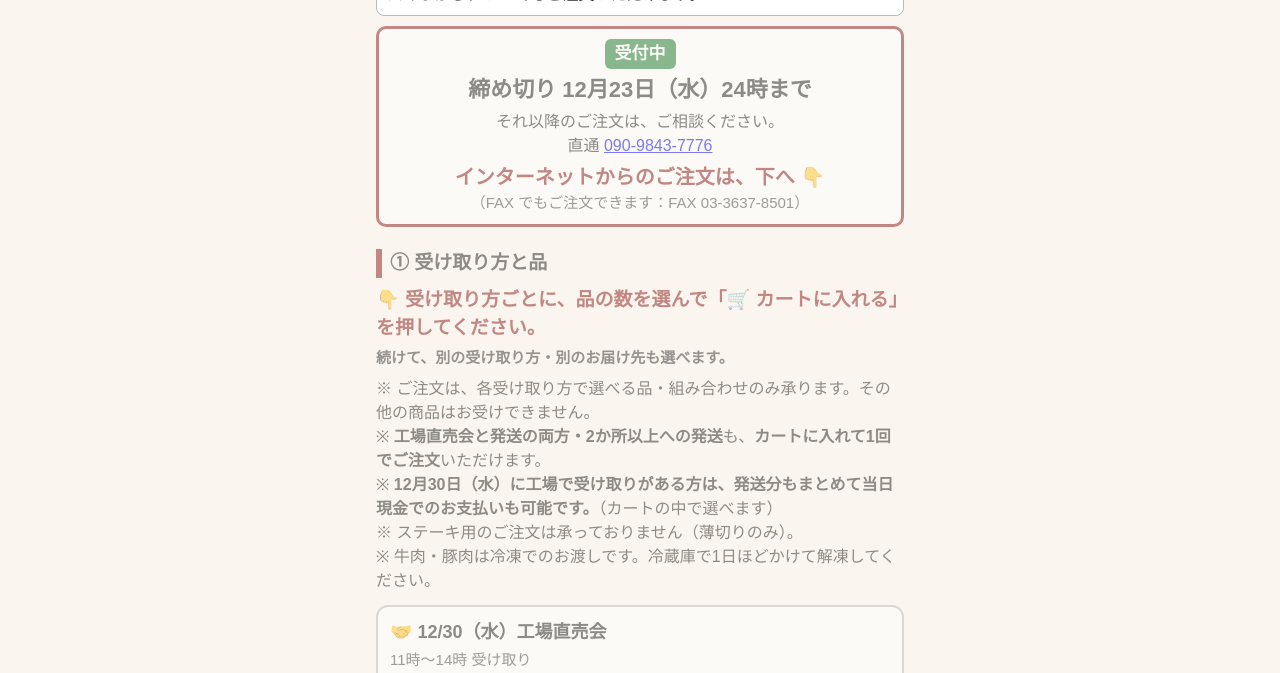
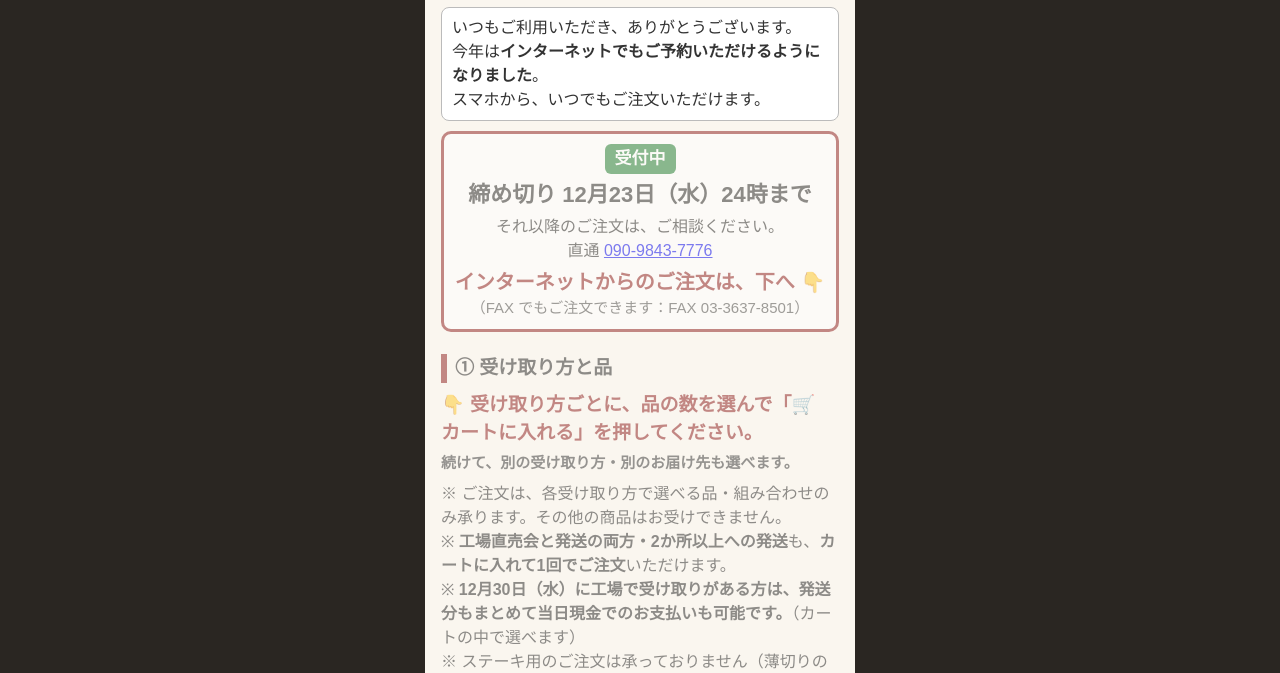
Before and after one commit to wakabayashi-shouten/wakabayashi-shouten.github.io, a plain HTML site: page order.html in a window 1280 px wide. Shown: the part 256-929 px from the top of the page. Drawn offline with Linux system fonts and the light colour scheme; no server answers.

Commit message:
Add files via upload

```diff
--- a/order.html
+++ b/order.html
@@ -2,8 +2,8 @@
 <html><head><meta name="viewport" content="width=device-width,initial-scale=1"><title>年末直売会 ご注文｜若林商店</title><base target="_top"><meta charset="utf-8">
 <style>
 *{box-sizing:border-box}
-body{margin:0;background:#faf6ef;color:#222;font-family:"Hiragino Sans","Noto Sans JP",sans-serif;font-size:18px;line-height:1.5}
-.wrap{max-width:560px;margin:0 auto;padding:12px 16px 40px}
+html{background:#2a2622}body{max-width:430px;margin:0 auto!important;min-height:100vh;margin:0;background:#faf6ef;color:#222;font-family:"Hiragino Sans","Noto Sans JP",sans-serif;font-size:18px;line-height:1.5}
+.wrap{max-width:430px;margin:0 auto;padding:12px 16px 40px}
 header{display:flex;align-items:center;gap:12px;padding:6px 0 10px;border-bottom:3px solid #8b1a1a}
 header img{width:52px}
 h1{font-size:22px;margin:0;color:#8b1a1a}
@@ -42,7 +42,7 @@ input,select,textarea{width:100%;font-size:18px;padding:10px;border:1px solid #a
 .ce{background:#fff;border:2px solid #8b1a1a;border-radius:10px;padding:10px;margin:10px 0}.ce-h{font-weight:bold;color:#8b1a1a;margin-bottom:4px}.ce-n{display:inline-block;background:#8b1a1a;color:#fff;border-radius:50%;width:26px;height:26px;line-height:26px;text-align:center;margin-right:6px;font-size:15px}.ce .row{gap:8px;margin:5px 0;align-items:center;flex-wrap:wrap}.ce .row>span:first-child{min-width:0;flex:1 1 55%}.ce .row>span:last-child{white-space:nowrap;flex:none;margin-left:auto;display:inline-flex;align-items:center}.ce-to{font-size:15px;color:#333;background:#f7f2e8;border-radius:6px;padding:6px 8px;margin:6px 0;overflow-wrap:anywhere}.ce-s{border-top:1px dashed #999;padding-top:6px}.ce-b{display:flex;gap:8px;justify-content:flex-end;margin-top:6px}.ce-b button{font-size:16px;padding:8px 14px;border:2px solid #888;border-radius:8px;background:#fff;color:#222}
 .cq{display:inline-flex;align-items:center;gap:4px;margin-right:8px}.cq button{width:38px;height:38px;font-size:22px;line-height:1;border-radius:50%;border:2px solid #8b1a1a;background:#fff;color:#8b1a1a;font-weight:bold}.cq b{min-width:24px;text-align:center;font-size:19px}
 .rb{display:flex;align-items:center;gap:12px;font-weight:bold;border:2px solid #bbb;border-radius:10px;padding:12px;margin:8px 0;background:#fff}.rb input{width:auto;flex:none;transform:scale(1.6);margin:0 4px}
-#cartBar{position:fixed;left:0;right:0;bottom:0;z-index:50;background:#8b1a1a;color:#fff;padding:10px 14px;display:flex;align-items:center;justify-content:space-between;gap:8px;font-size:17px;font-weight:bold;cursor:pointer}#cartBar.hide{display:none}#cartBar .b{background:#fff;color:#8b1a1a;border-radius:8px;padding:6px 12px;white-space:nowrap}
+#cartBar{position:fixed;left:0;right:0;bottom:0;max-width:430px;margin:0 auto;z-index:50;background:#8b1a1a;color:#fff;padding:10px 14px;display:flex;align-items:center;justify-content:space-between;gap:8px;font-size:17px;font-weight:bold;cursor:pointer}#cartBar.hide{display:none}#cartBar .b{background:#fff;color:#8b1a1a;border-radius:8px;padding:6px 12px;white-space:nowrap}
 .go2{width:100%;padding:14px;font-size:20px;font-weight:bold;background:#fff;color:#8b1a1a;border:3px solid #8b1a1a;border-radius:12px;margin-top:10px}.go2:disabled{opacity:.5}.kt{width:100%;border-collapse:collapse;background:#fff;font-size:17px}.kt th,.kt td{border:1px solid #bbb;padding:8px;text-align:left}.kt th{width:30%;background:#f3ece0;font-size:15px}
 .seis{margin:10px 0 12px;background:#fff;border:1px solid #e6dccb;border-radius:10px;padding:10px}.seis-h{font-size:13px;font-weight:bold;color:#7a1610;letter-spacing:.1em;text-align:center;margin-bottom:8px}.seis-h:before,.seis-h:after{content:"―";color:#c9a961;margin:0 6px}.seis-g{display:grid;grid-template-columns:1fr 1fr;gap:8px}.sei{display:flex;align-items:center;gap:6px;text-decoration:none;color:#222;background:#faf6ee;border:1px solid #e6dccb;border-radius:8px;padding:8px}.sei-ic{width:44px;height:44px;object-fit:contain;border-radius:6px;flex:none;background:#fff}.sei-tx{flex:1;line-height:1.3;min-width:0}.sei-tx b{display:block;font-size:15px}.sei-tx small{display:block;font-size:11px;color:#6b5d52}.sei-tx em{display:block;font-style:normal;font-size:11px;color:#7a1610}.sei-go{flex:none;font-size:11px;color:#7a1610;font-weight:bold}
 .hsub .sl{display:flex;justify-content:space-between;align-items:baseline;gap:10px;font-size:15px;line-height:1.5;padding:6px 0;border-bottom:1px dashed #ddd}.hsub .sl span:last-child,.hsub .sl b{white-space:nowrap;font-weight:bold}.hsub .sk{display:flex;align-items:baseline;justify-content:flex-end;gap:6px;margin-top:8px}.hsub .sk span{font-size:15px;font-weight:bold;margin-right:auto}.hsub .sk b{font-size:24px;color:#8b1a1a;white-space:nowrap}.hsub .sk small{font-size:12px;color:#555}
```
Also changed, not shown: index.html (+1 -1 lines).
